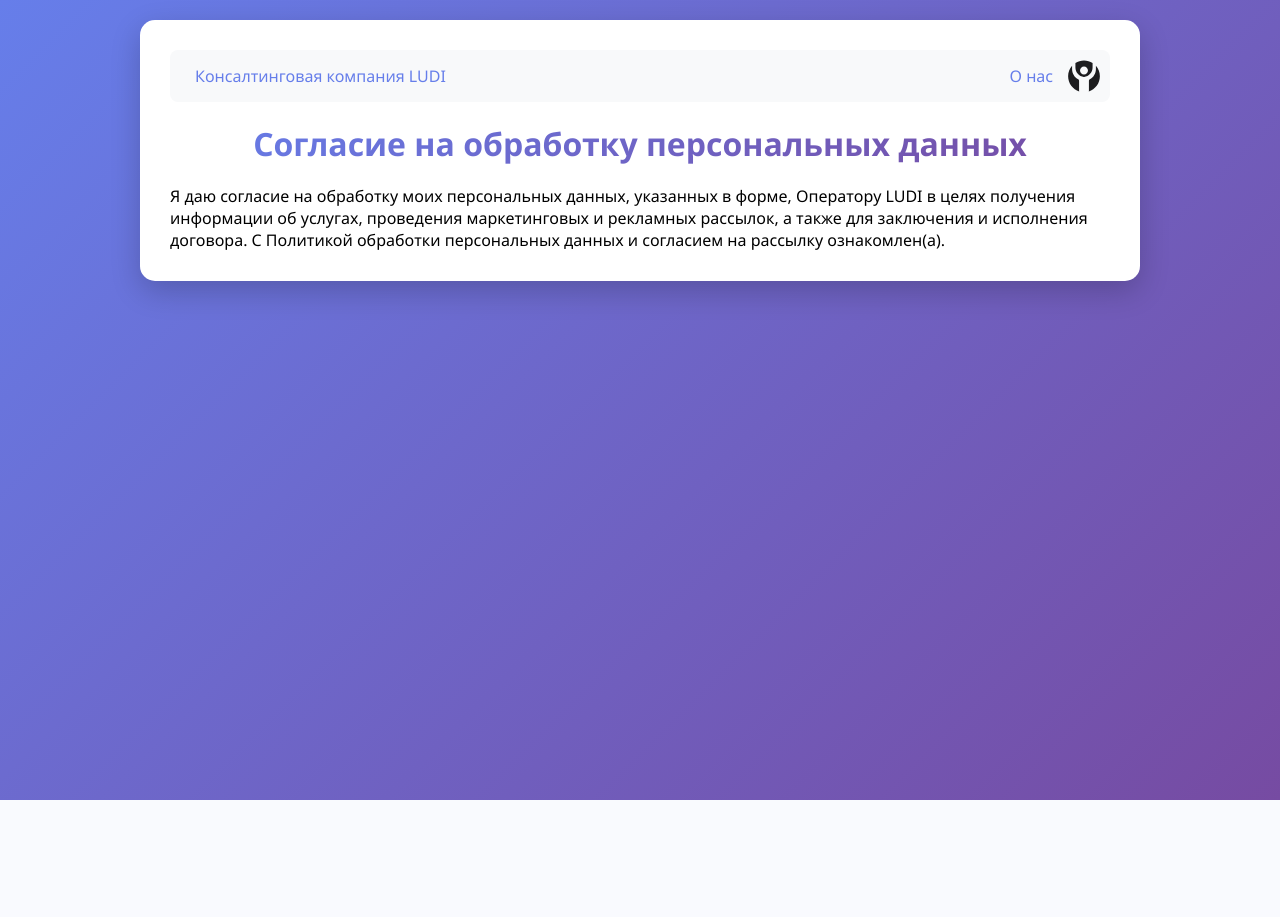
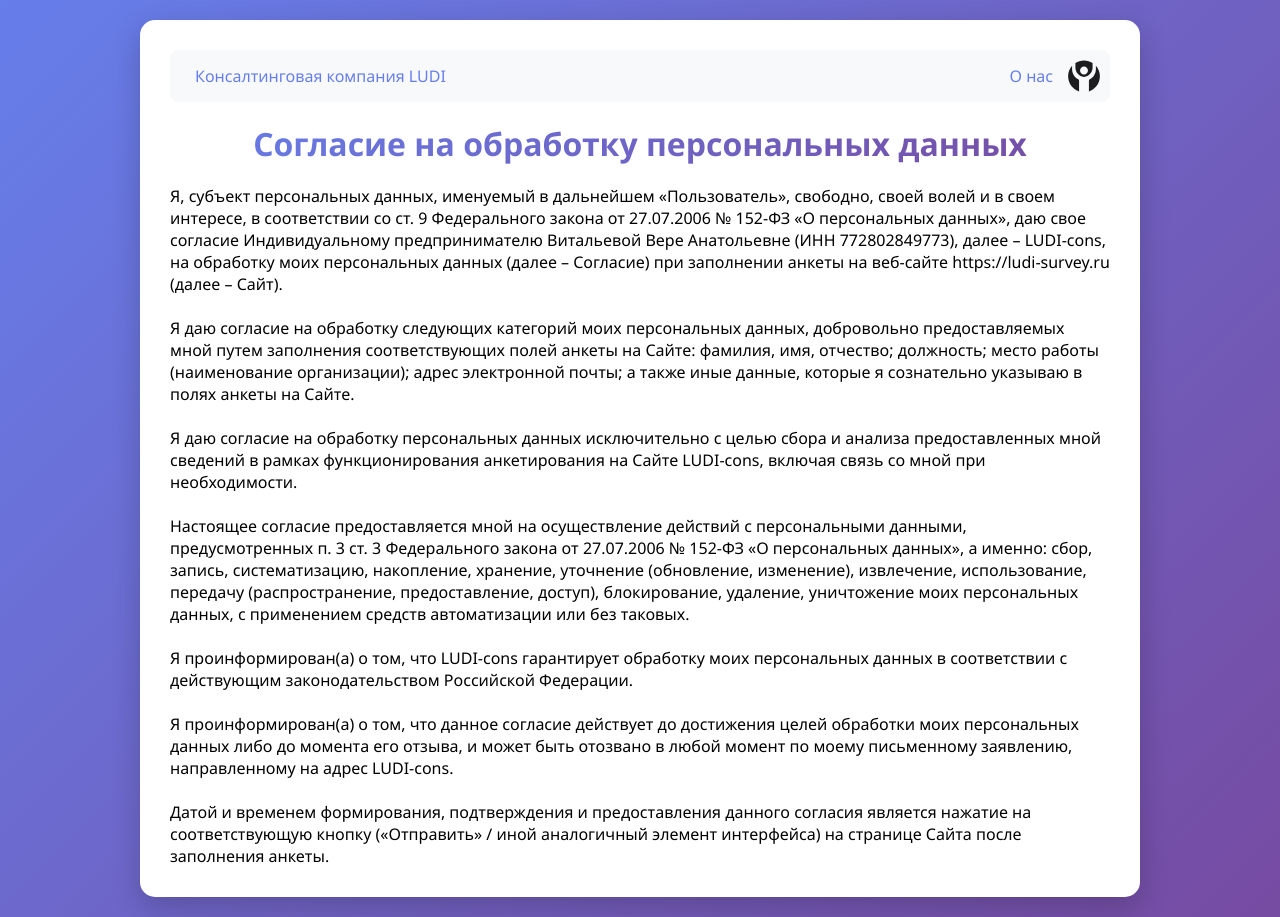
Before and after one commit to Mirka1405/Survey, a Python web app: template templates/agreement.html in a window 1280 px wide. Before the commit the page ends 800 px from the top, so only its background shows below. Run offline with Jinja, Linux system fonts and the light colour scheme; the template is opened without the code that fills it, so the values that code supplies are empty.

Commit message:
adding proper agreement

```diff
--- a/templates/agreement.html
+++ b/templates/agreement.html
@@ -1,5 +1,17 @@
 {% extends "base.html" %}
 {% block content %}
 <h1>Согласие на обработку персональных данных</h1>
-Я даю согласие на обработку моих персональных данных, указанных в форме, Оператору LUDI в целях получения информации об услугах, проведения маркетинговых и рекламных рассылок, а также для заключения и исполнения договора. С Политикой обработки персональных данных и согласием на рассылку ознакомлен(а).
+Я, субъект персональных данных, именуемый в дальнейшем «Пользователь», свободно, своей волей и в своем интересе, в соответствии со ст. 9 Федерального закона от 27.07.2006 № 152-ФЗ «О персональных данных», даю свое согласие Индивидуальному предпринимателю Витальевой Вере Анатольевне (ИНН 772802849773), далее – LUDI-cons, на обработку моих персональных данных (далее – Согласие) при заполнении анкеты на веб-сайте https://ludi-survey.ru (далее – Сайт).
+<br><br>
+Я даю согласие на обработку следующих категорий моих персональных данных, добровольно предоставляемых мной путем заполнения соответствующих полей анкеты на Сайте: фамилия, имя, отчество; должность; место работы (наименование организации); адрес электронной почты; а также иные данные, которые я сознательно указываю в полях анкеты на Сайте.
+<br><br>
+Я даю согласие на обработку персональных данных исключительно с целью сбора и анализа предоставленных мной сведений в рамках функционирования анкетирования на Сайте LUDI-cons, включая связь со мной при необходимости.
+<br><br>
+Настоящее согласие предоставляется мной на осуществление действий с персональными данными, предусмотренных п. 3 ст. 3 Федерального закона от 27.07.2006 № 152-ФЗ «О персональных данных», а именно: сбор, запись, систематизацию, накопление, хранение, уточнение (обновление, изменение), извлечение, использование, передачу (распространение, предоставление, доступ), блокирование, удаление, уничтожение моих персональных данных, с применением средств автоматизации или без таковых.
+<br><br>
+Я проинформирован(а) о том, что LUDI-cons гарантирует обработку моих персональных данных в соответствии с действующим законодательством Российской Федерации.
+<br><br>
+Я проинформирован(а) о том, что данное согласие действует до достижения целей обработки моих персональных данных либо до момента его отзыва, и может быть отозвано в любой момент по моему письменному заявлению, направленному на адрес LUDI-cons.
+<br><br>
+Датой и временем формирования, подтверждения и предоставления данного согласия является нажатие на соответствующую кнопку («Отправить» / иной аналогичный элемент интерфейса) на странице Сайта после заполнения анкеты.
 {% endblock %}
--- a/templates/base.html
+++ b/templates/base.html
@@ -201,7 +201,6 @@
         .rating-option {
             flex: 1;
             text-align: center;
-            min-width: 40px;
         }
 
         .rating-option input[type="radio"] {
--- a/templates/preambles/HRvaluation.html
+++ b/templates/preambles/HRvaluation.html
@@ -3,4 +3,4 @@
 Мы смотрим не на HR-процессы сами по себе, а на их влияние на скорость решений, управляемость и результат.
 Вы увидите общий балл и поймёте, где система «проседает»: структура, цели, найм, мотивация или данные.
 Это те зоны, где чаще всего компании теряют деньги, время и управляемость.
-По итогам вы получите краткий разбор с рекомендациями — в каких именно процессах есть проблемы и что нужно менять.
+По итогам вы можете получить краткий разбор с рекомендациями, в каких именно процессах есть проблемы и что нужно менять.
--- a/templates/survey.html
+++ b/templates/survey.html
@@ -82,9 +82,9 @@
                     {% for response,score in answers.items() %}
                     <div class="rating-option">
                         <input type="radio"
-                            name="rating_{{ category_id }}_{{ question_index }}"
-                            value="{{ score }}"
-                            required>
+                        name="rating_{{ category_id }}_{{ question_index }}"
+                        value="{{ score }}"
+                        required>
                         <label>{{ response }}</label>
                     </div>
                     {% endfor %}
```
